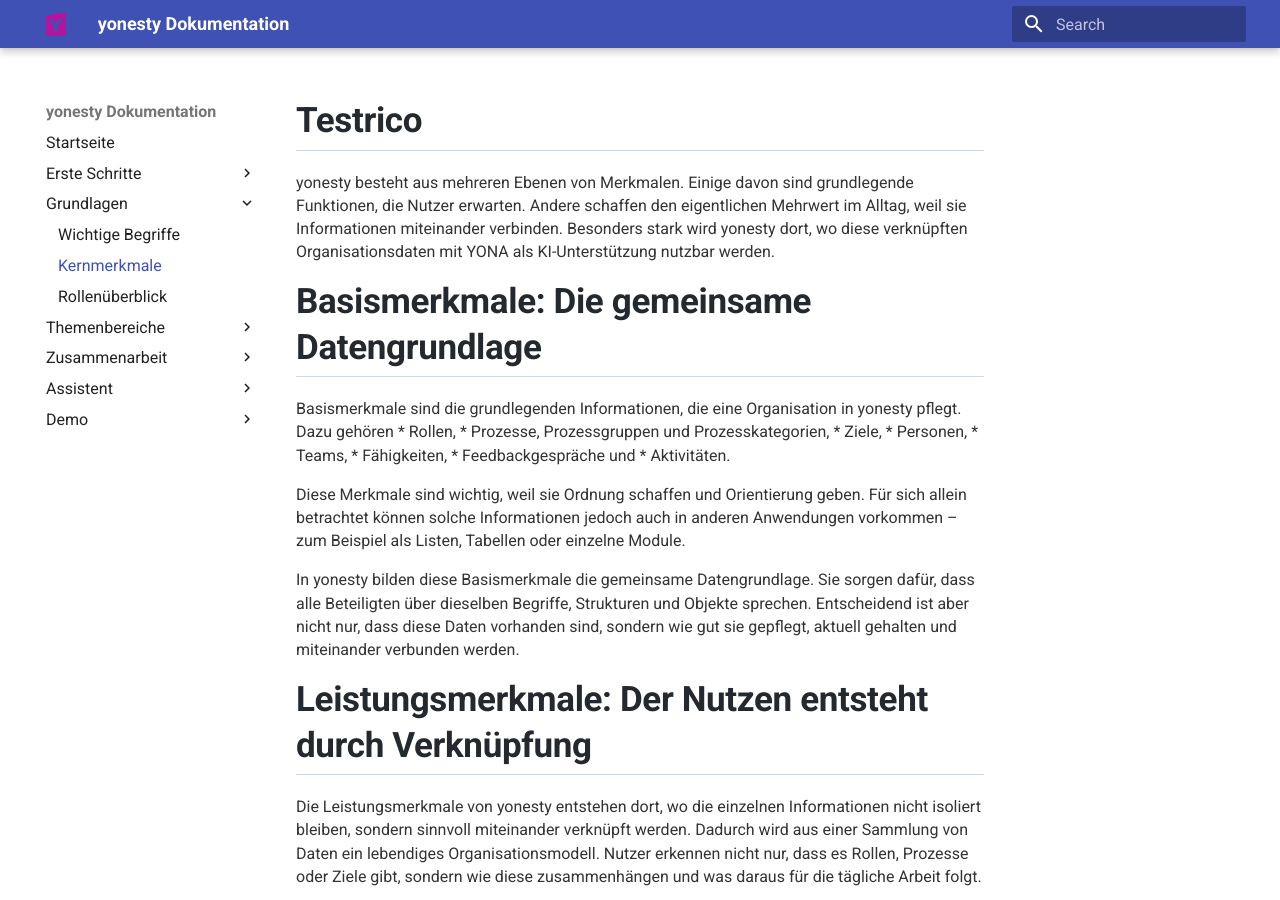
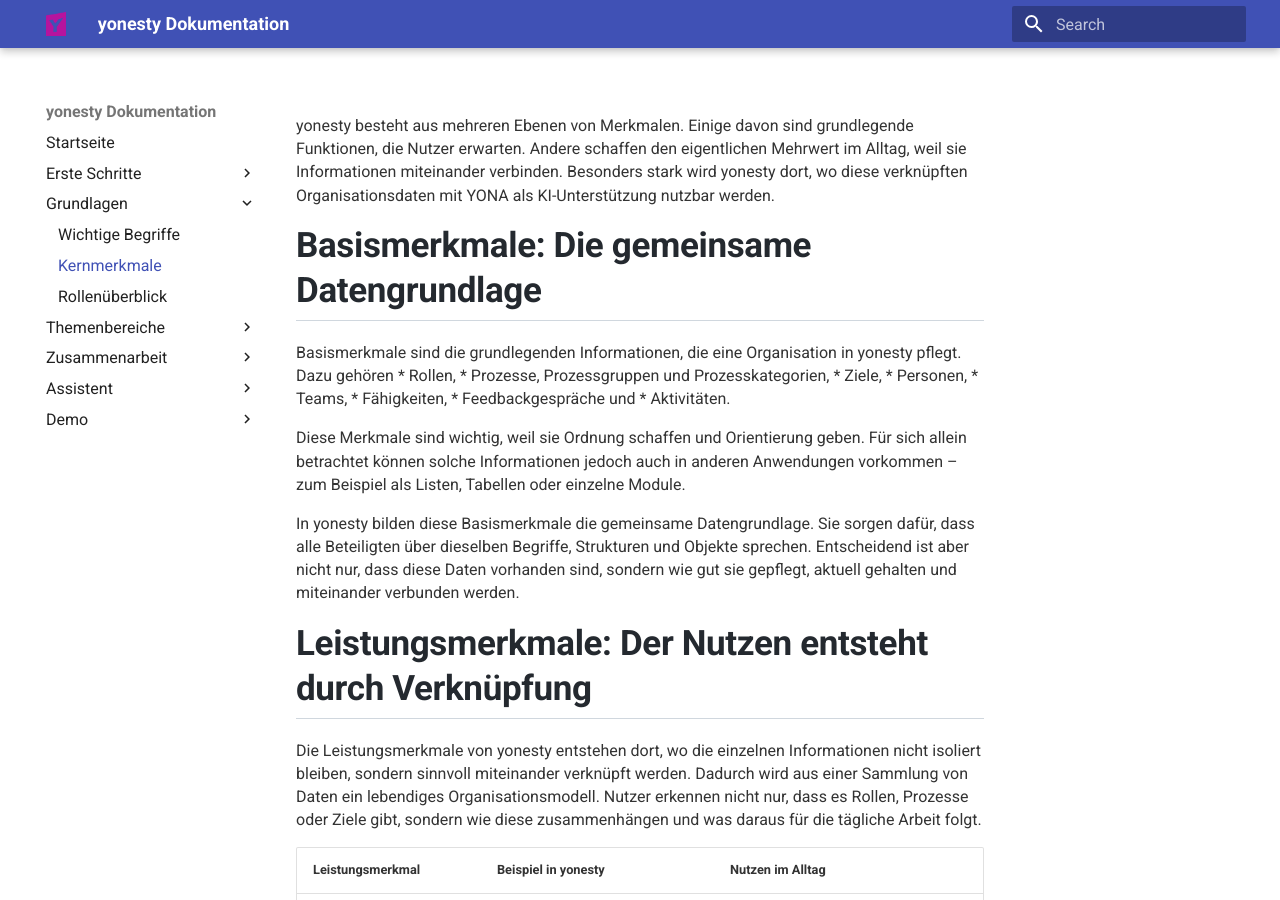
Before and after one commit to ricohaenelsoletti/yonesty, an MkDocs documentation site: the page built from docs/Kernmerkmale-von-yonesty-verstehen.md, in a window 1280 px wide and 900 px high. Built offline with MkDocs 1.6.1 and Material for MkDocs 9.7.7, drawn with Linux system fonts in a browser that asks for light colours.

Commit message:
Remove title from Kernmerkmale document
Removed the title 'Testrico' from the document.

```diff
--- a/docs/Kernmerkmale-von-yonesty-verstehen.md
+++ b/docs/Kernmerkmale-von-yonesty-verstehen.md
@@ -1,5 +1,3 @@
-# Testrico
-
 yonesty besteht aus mehreren Ebenen von Merkmalen. Einige davon sind grundlegende Funktionen, die Nutzer erwarten. Andere schaffen den eigentlichen Mehrwert im Alltag, weil sie Informationen miteinander verbinden. Besonders stark wird yonesty dort, wo diese verknüpften Organisationsdaten mit YONA als KI-Unterstützung nutzbar werden.
 
 # Basismerkmale: Die gemeinsame Datengrundlage
```
